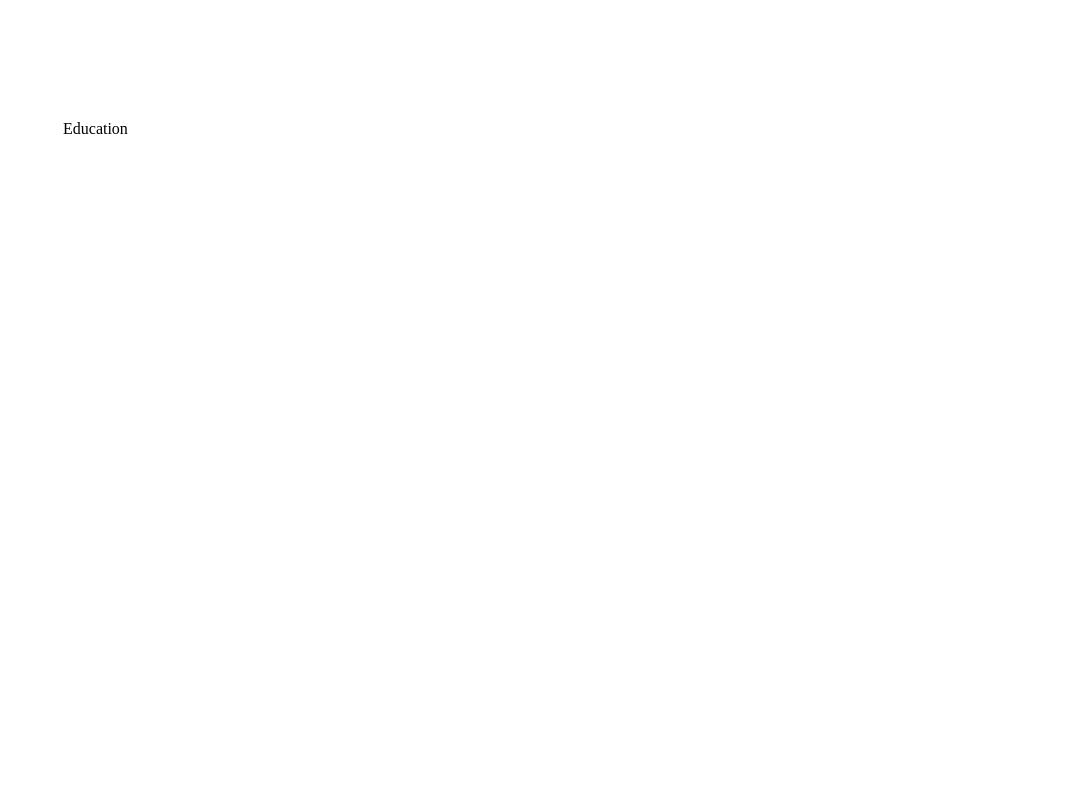
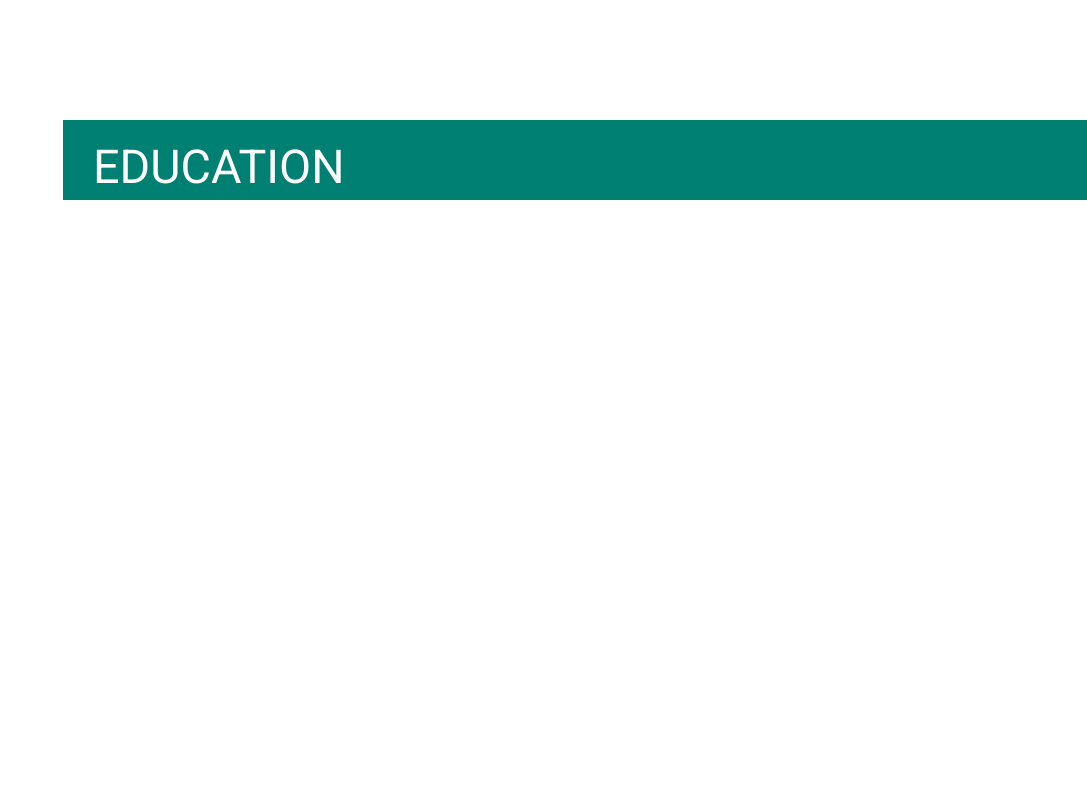
Before and after one commit to asnganje/professional-portoflio-v1, a React (Vite) app: page / in a window 1280 px wide. Shown: the part 4680-5480 px from the top of the page, without its empty margins (193-1280 px from the left). Built offline with nearby package versions, Linux system fonts and the light colour scheme.

Commit message:
Add header to  education page

```diff
--- a/src/pages/Education.jsx
+++ b/src/pages/Education.jsx
@@ -1,5 +1,9 @@
+import { Header } from "../components";
+
 const Education = () => {
-    return <div className="edu">Education</div>
+    return <div className="edu">
+                <Header title="education"/>
+        </div>
 }
 
 export default Education;
```
